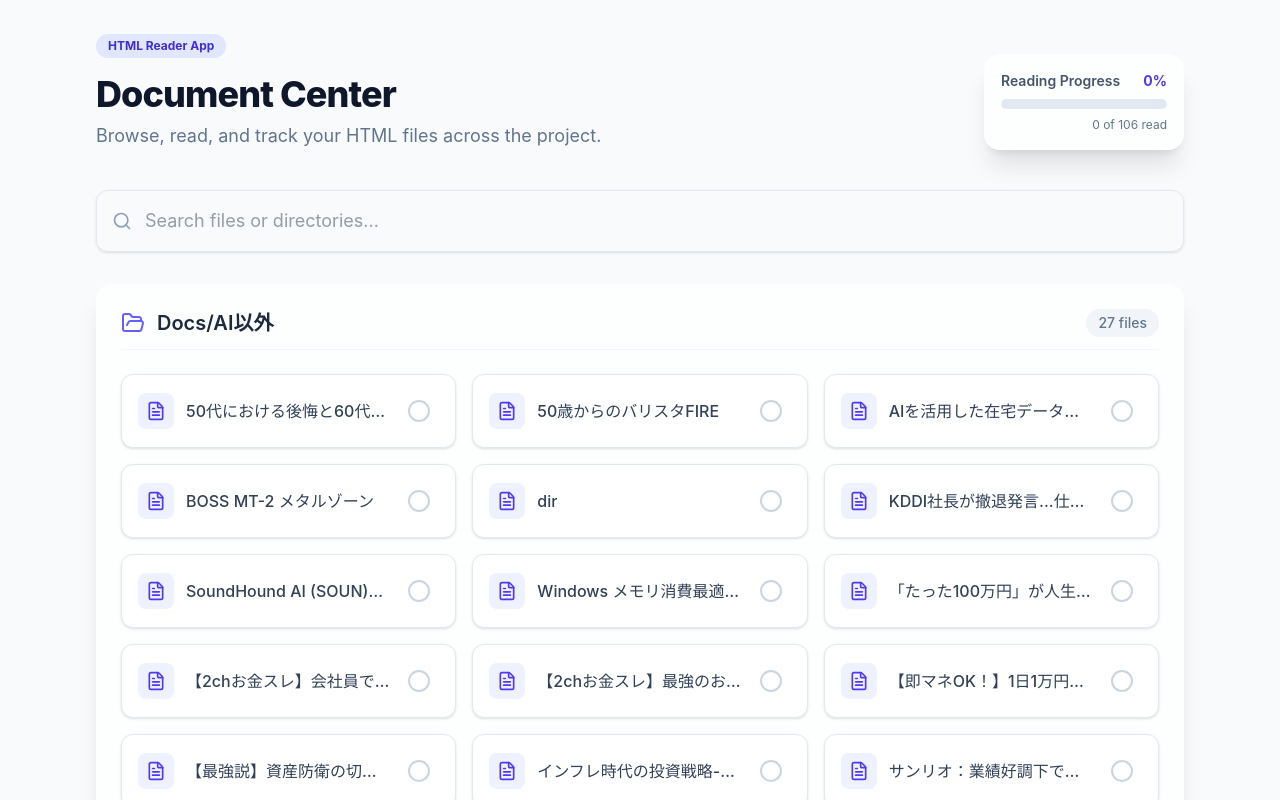
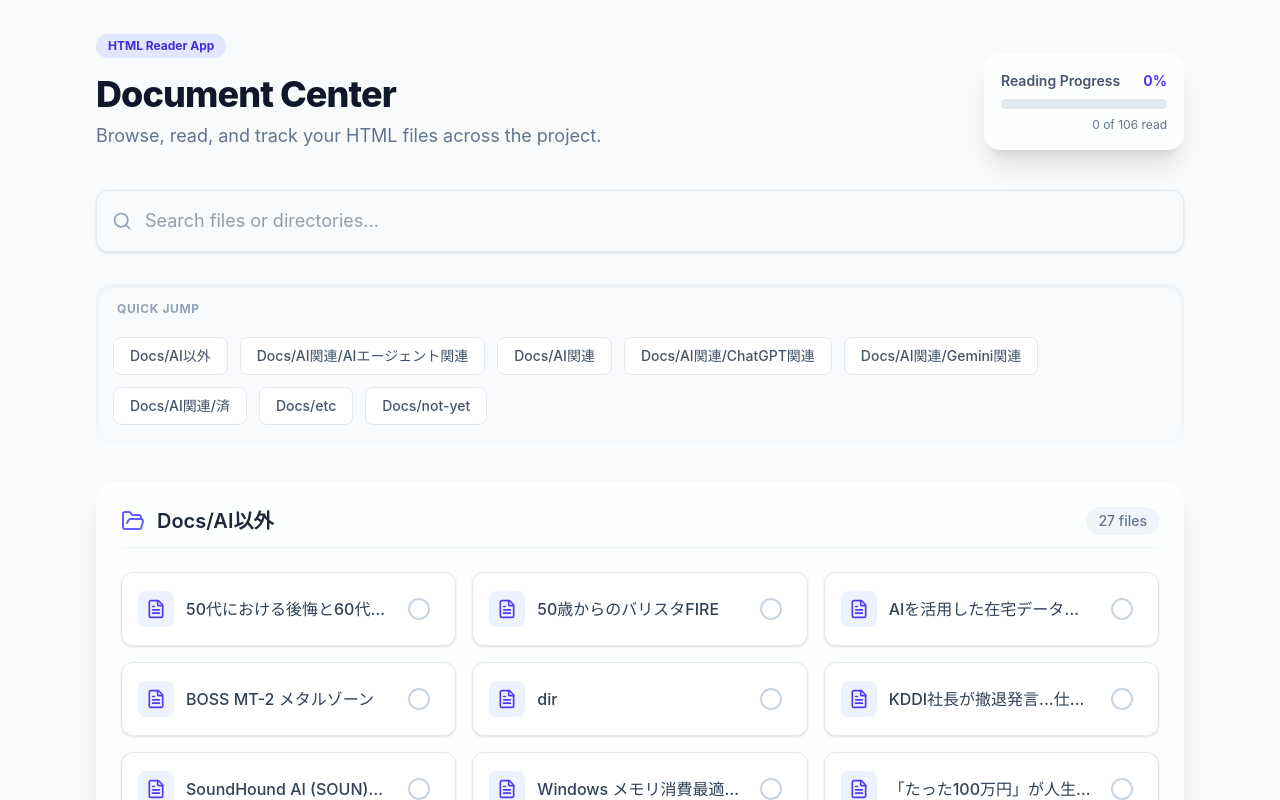
Before and after one commit to ykp1974/html_hosting, a React (Vite) app in the folder html_hosting/html-viewer/: page / in a window 1280 px wide. Shown: the top 800 px of the page. Built offline with nearby package versions, Linux system fonts and the light colour scheme.

Commit message:
Add quick jump navigation links for directories

```diff
--- a/html_hosting/html-viewer/src/App.tsx
+++ b/html_hosting/html-viewer/src/App.tsx
@@ -123,6 +123,21 @@ function FileList() {
         />
       </div>
 
+      {Object.keys(filesByDir).length > 1 && (
+        <nav className="mb-10 flex flex-wrap gap-3 p-4 bg-slate-50 rounded-2xl border border-slate-100 shadow-inner">
+          <span className="w-full text-xs font-bold text-slate-400 uppercase tracking-wider mb-2 px-1">Quick Jump</span>
+          {Object.keys(filesByDir).map(dir => (
+            <a
+              key={dir}
+              href={`#${dir}`}
+              className="px-4 py-2 rounded-lg bg-white border border-slate-200 text-slate-600 hover:text-indigo-600 hover:border-indigo-300 hover:shadow-sm transition-all text-sm font-medium"
+            >
+              {dir === 'Root' ? 'Top' : dir}
+            </a>
+          ))}
+        </nav>
+      )}
+
       {Object.keys(filesByDir).length === 0 ? (
         <div className="text-center py-20 bg-white rounded-2xl border border-slate-200 border-dashed">
           <p className="text-slate-500 text-lg">No visible HTML files found. Try a different search.</p>
@@ -130,7 +145,7 @@ function FileList() {
       ) : (
         <div className="space-y-8">
           {Object.entries(filesByDir).map(([dir, dirFiles]) => (
-            <div key={dir} className="glass-panel p-6 shadow-sm hover:shadow-md transition-shadow group">
+            <div key={dir} id={dir} className="glass-panel p-6 shadow-sm hover:shadow-md transition-shadow group scroll-mt-6">
               <h2 className="text-xl font-semibold text-slate-800 flex items-center gap-3 mb-6 border-b border-slate-100 pb-3">
                 <FolderOpen className="w-6 h-6 text-indigo-500 group-hover:text-indigo-600 transition-colors" />
                 {dir}
--- a/html_hosting/html-viewer/src/index.css
+++ b/html_hosting/html-viewer/src/index.css
@@ -3,6 +3,12 @@
 /* Custom modern aesthetic styling for HTML Viewer */
 @theme {
   --font-sans: "Inter", "Roboto", sans-serif;
+}
+
+@layer base {
+  html {
+    scroll-behavior: smooth;
+  }
 }
 
 @layer utilities {
```
Also changed, not shown: 8 other files (tests, documents, lock files or other folders).
